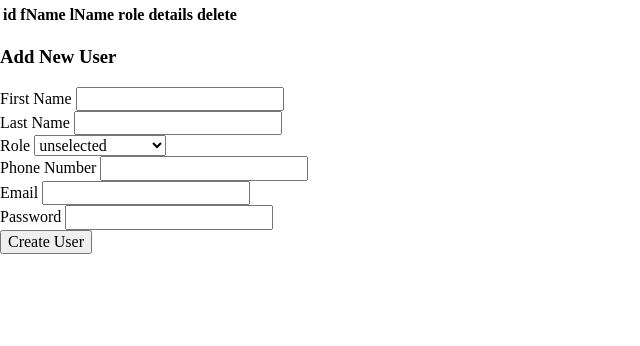
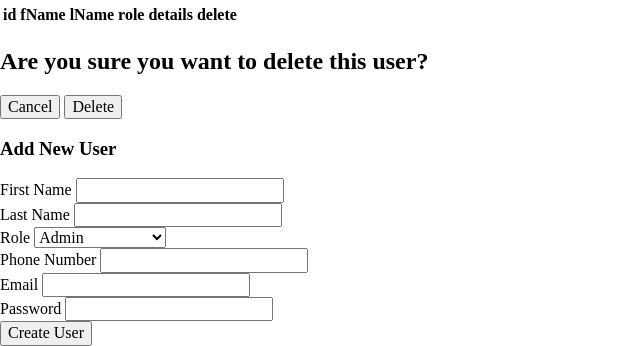
Before and after one commit to ERieger/group-14-comp2030, a PHP site: page /admin-add-user.php in a window 1280 px wide. Shown: the part 2118-2464 px from the top of the page, without its empty margins (0-640 px from the left). Before the commit the page ends 2372 px from the top, so only its background shows below. Run offline with PHP 8.4, Linux system fonts and the light colour scheme; data that the repository does not hold is empty; some libraries are stand-ins or nearby versions.

Commit message:
changes were not merged

```diff
--- a/src/admin-add-user.php
+++ b/src/admin-add-user.php
@@ -37,14 +37,15 @@
     </header>
     <div class="grid-container">
         <div class="grid-item-header"></div>
-    <div class="grid-item1">
+    <div class="card hidden">
         <div class="card-header1">
             <h3 class="card-header1-item1">Users</h3>
             <div class="spacer"></div>
             <a href="admin-add-user.php"><img class="add-img" src="../public\static/images/icons/add-user.png"></a>
+        </div>
 
-        </div>
         <table class="f2-table" id="DisplayTable">
+        <div>
             <thead>
                 <tr>
                     <th>id</th>
@@ -55,7 +56,9 @@
                     <th>delete</th>
                 </tr>
             </thead>
-            <tbody>
+</div>
+    <div class="card-scroll">
+            <tbody >
                 <?php
                     require_once "./api/dbconn.inc.php";
                     $sql = "SELECT * FROM employees;";
@@ -70,7 +73,8 @@
                                     <td>' . $row['l_name'] . '</td>
                                     <td>' . $row['role'] . '</td>
                                     <td> <a class="details-btn" href=admin-view-details.php?id=' . $row['employee_id'] . '>details</a> </td>
-                                    <td> <a class="delete-btn" href=api/admin/admin-delete.php?id=' . $row['employee_id'] . '><img class="delete-img" src="../public\static/images/icons/delete-user.png"></a> </td>'
+                                    <td> <img class="delete-img" src="../public\static/images/icons/delete-user.png" onclick="openPopup"></td>
+                                    '
                                     ;
                             }
                         }
@@ -78,8 +82,14 @@
 
                 ?>
             </tbody>
-
+    </div>
         </table>
+        <!-- delete popup -->
+         <div class="delete-popup" id="delete-popup">
+                    <h2>Are you sure you want to delete this user?</h2>
+                    <button type="button">Cancel</button>
+                    <button class="danger-btn" type="button">Delete</button>
+         </div>
 
     </div>
 <!-- grid-item2 - I want to act as a dynamic card interface, that allows me to add and edit users -->
@@ -109,7 +119,6 @@
             <div class="input-box">
                 <span class="details">Role</span>
                 <select name="role" id="role">
-                    <option value="unselected">unselected</option>
                     <option value="Admin">Admin</option>
                     <option value="Factory Manager">Factory Manager</option>
                     <option value="Factory Worker">Factory Worker</option>
```
Also changed, not shown: public/static/css/admin.css (+4 -3 lines).
